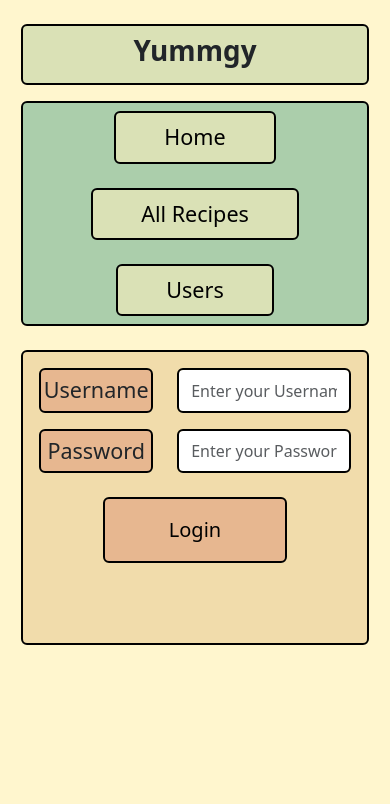
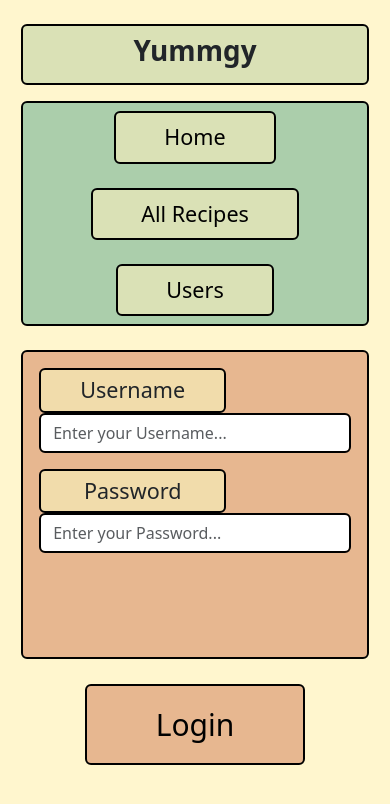
Before and after one commit to ATEOTG/Yummgy-Frontend, a React (Create React App) app: page /login in a window 390 px wide. Shown: the top 804 px of the page. Built offline with nearby package versions, Linux system fonts and the light colour scheme.

Commit message:
added mobile responsiveness to login page

```diff
--- a/src/components/pages/user/Login.css
+++ b/src/components/pages/user/Login.css
@@ -21,3 +21,42 @@
 button {
   background-color: #e7b790;
 }
+
+.login-btn-mobile {
+  padding-left: 4rem !important;
+  padding-right: 4rem !important;
+  display: none;
+}
+
+@media (max-width: 767px) {
+  .login-cont {
+    background-color: #e7b790;
+  }
+
+  .login-text-cont {
+    gap: 0px !important;
+    flex-direction: column;
+  }
+
+  .login-label {
+    padding: 0px 10px;
+    width: 60%;
+    background-color: #f1dcab;
+  }
+
+  .login-btn-mobile {
+    width: 100% !important;
+    margin: 25px 0px 0px 0px !important;
+    display: block;
+  }
+
+  .login-btn-mobile button {
+    display: inline-block;
+    width: 100%;
+    font-size: 30px !important;
+  }
+
+  .login-btn {
+    display: none;
+  }
+}
--- a/src/components/pages/user/Login.js
+++ b/src/components/pages/user/Login.js
@@ -1,4 +1,4 @@
-import React, { useRef, useState } from "react";
+import React, { Fragment, useRef, useState } from "react";
 import "./Login.css";
 import { useNavigate } from "react-router-dom";
 import YummgyApi from "../../../apis/YummgyApi";
@@ -50,9 +50,10 @@ function Login(props) {
   };
 
   return (
+    <Fragment>
       <div className="border border-2 border-black rounded p-3 login-cont">
         <form onSubmit={loginSubmitHandler}>
-        <div className="d-flex gap-4 mb-3">
+          <div className="d-flex gap-4 mb-3 login-text-cont">
             <label
               htmlFor="username"
               className="border border-2 border-black rounded login-label fs-4 text-center py-1"
@@ -69,7 +70,7 @@ function Login(props) {
               required
             />
           </div>
-        <div className="d-flex gap-4">
+          <div className="d-flex gap-4 login-text-cont">
             <label
               htmlFor="password"
               className="border border-2 border-black rounded login-label fs-4 text-center py-1"
@@ -111,6 +112,16 @@ function Login(props) {
           </div>
         )}
       </div>
+
+      <div className="d-flex justify-content-center mt-4 w-90 m-auto login-btn-mobile">
+        <button
+          onClick={loginSubmitHandler}
+          className="border border-2 border-black rounded p-3 px-5 fs-5 "
+        >
+          Login
+        </button>
+      </div>
+    </Fragment>
   );
 }
 
```
Lines whose indentation alone changed are shown as unchanged.
